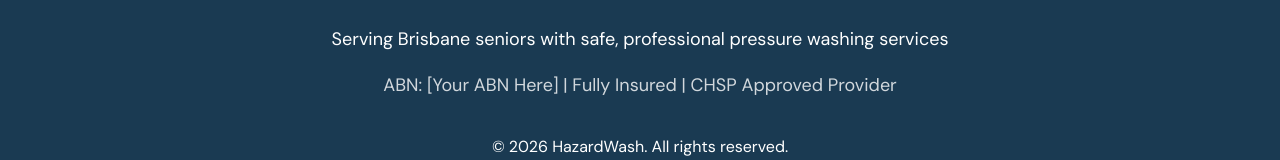
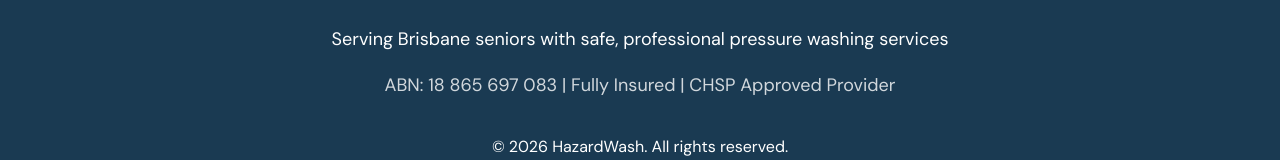
Before and after one commit to goojuice/hazardwash-site, a Next.js app: page / in a window 1280 px wide. Shown: the part 3226-3386 px from the top of the page. Built offline with nearby package versions, Linux system fonts and the light colour scheme; no server answers.

Commit message:
Add real ABN to footer

```diff
--- a/app/page.tsx
+++ b/app/page.tsx
@@ -29,7 +29,7 @@
           Serving Brisbane seniors with safe, professional pressure washing services
         </p>
         <p style={{ opacity: 0.8 }}>
-          ABN: [Your ABN Here] | Fully Insured | CHSP Approved Provider
+         ABN: 18 865 697 083 | Fully Insured | CHSP Approved Provider
         </p>
         <p style={{ marginTop: '2rem', fontSize: '16px' }}>
           © 2026 HazardWash. All rights reserved.
```
